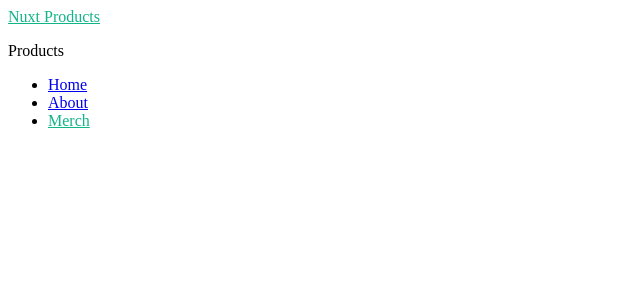
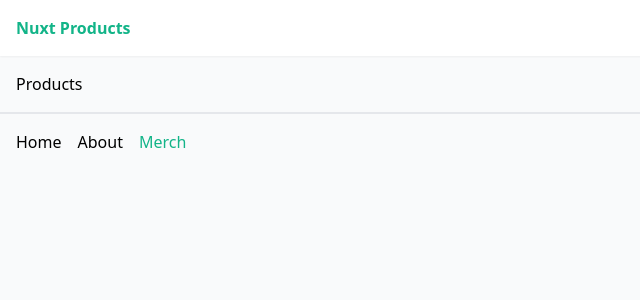
Before and after one commit to KyawLynnThu/Learn-Nuxt3, a Nuxt app: page /products in a window 1280 px wide. Shown: the top 300 px of the page, without its empty margins (0-640 px from the left). Built offline with nearby package versions, Linux system fonts and the light colour scheme.

Commit message:
adding tailwindcss

```diff
--- /dev/null
+++ b/assets/css/tailwind.css
@@ -0,0 +1,13 @@
+@tailwind base;
+@tailwind components;
+@tailwind utilities;
+
+body {
+  @apply bg-gray-50;
+}
+
+@layer components {
+  .btn {
+    @apply bg-[#12b488] text-white px-3 py-2 rounded-md text-sm text-white;
+  }
+}
--- a/layouts/default.vue
+++ b/layouts/default.vue
@@ -1,17 +1,17 @@
 <template>
     <div>
-        <header>
-            <nav>
-            <NuxtLink to="/">Nuxt3</NuxtLink>
-            <ul >
+        <header class="shadow-sm bg-white">
+            <nav class="container mx-auto p-4 flex justify-between">
+            <NuxtLink to="/" class="font-bold">Nuxt3</NuxtLink>
+            <ul class="flex gap-4">
                 <li><NuxtLink to="/">Home</NuxtLink></li>
                 <li><NuxtLink to="/about">About</NuxtLink></li>
-                <li><NuxtLink to="/products">Merch</NuxtLink></li>
+                <li><NuxtLink to="/products" class="btn">Products</NuxtLink></li>
             </ul>
             </nav>
         </header>
 
-        <div>
+        <div class="container mx-auto p-4">
             <slot />
         </div>
     </div>
--- a/layouts/products.vue
+++ b/layouts/products.vue
@@ -1,17 +1,17 @@
 <template>
     <div>
-        <header>
-            <nav>
-                <NuxtLink to="/products">Nuxt Products</NuxtLink>
+        <header class="shadow-sm bg-white">
+            <nav class="container mx-auto p-4">
+                <NuxtLink to="/products" class="font-bold">Nuxt Products</NuxtLink>
             </nav>
         </header>
 
-        <div>
+        <div class="container mx-auto p-4">
             <slot />
         </div>
 
-        <footer>
-            <ul >
+        <footer class="container mx-auto p-4 flex justify-between border-t-2">
+            <ul class="flex gap-4">
                 <li><NuxtLink to="/">Home</NuxtLink></li>
                 <li><NuxtLink to="/about">About</NuxtLink></li>
                 <li><NuxtLink to="/products">Merch</NuxtLink></li>
--- a/nuxt.config.ts
+++ b/nuxt.config.ts
@@ -1,4 +1,6 @@
 // https://nuxt.com/docs/api/configuration/nuxt-config
 export default defineNuxtConfig({
-
+    modules: [
+      '@nuxtjs/tailwindcss'
+    ]
 })
--- a/package.json
+++ b/package.json
@@ -8,6 +8,7 @@
     "postinstall": "nuxt prepare"
   },
   "devDependencies": {
+    "@nuxtjs/tailwindcss": "^6.7.0",
     "nuxt": "^3.3.1"
   }
 }
```
Also changed, not shown: 1 other file (tests, documents, lock files or other folders).
